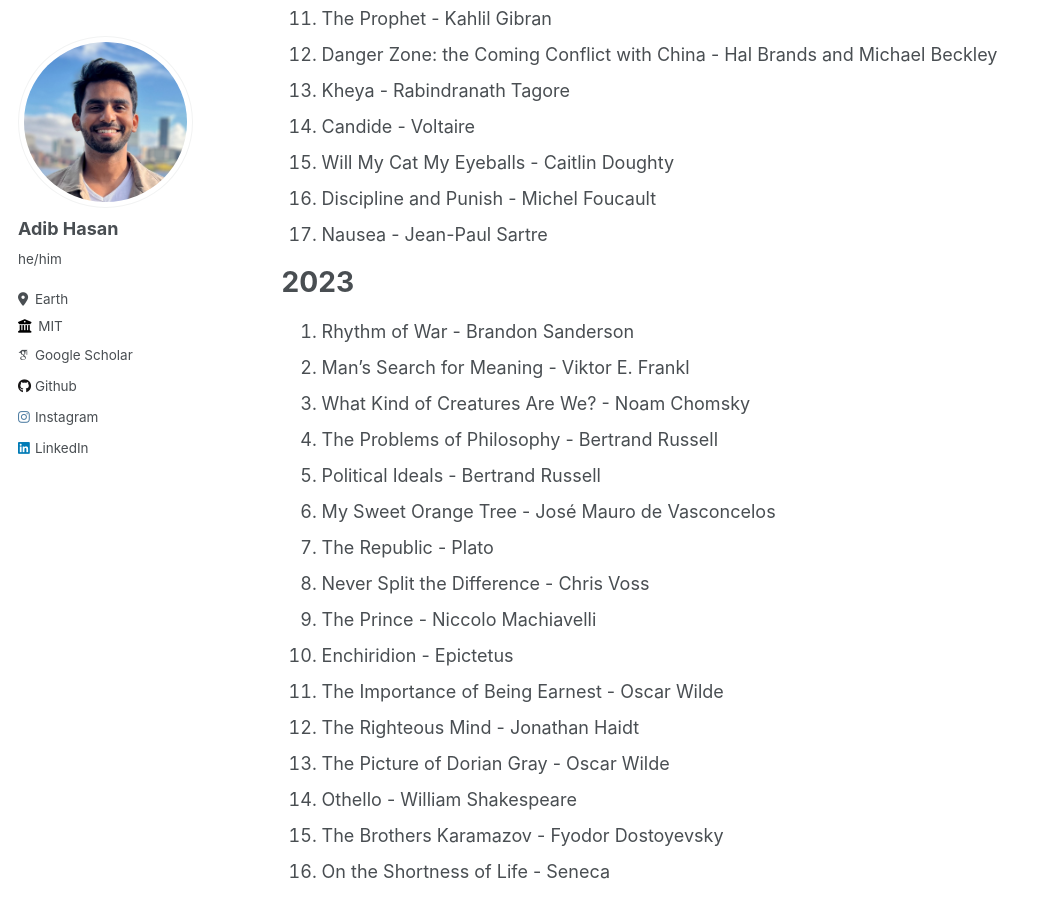
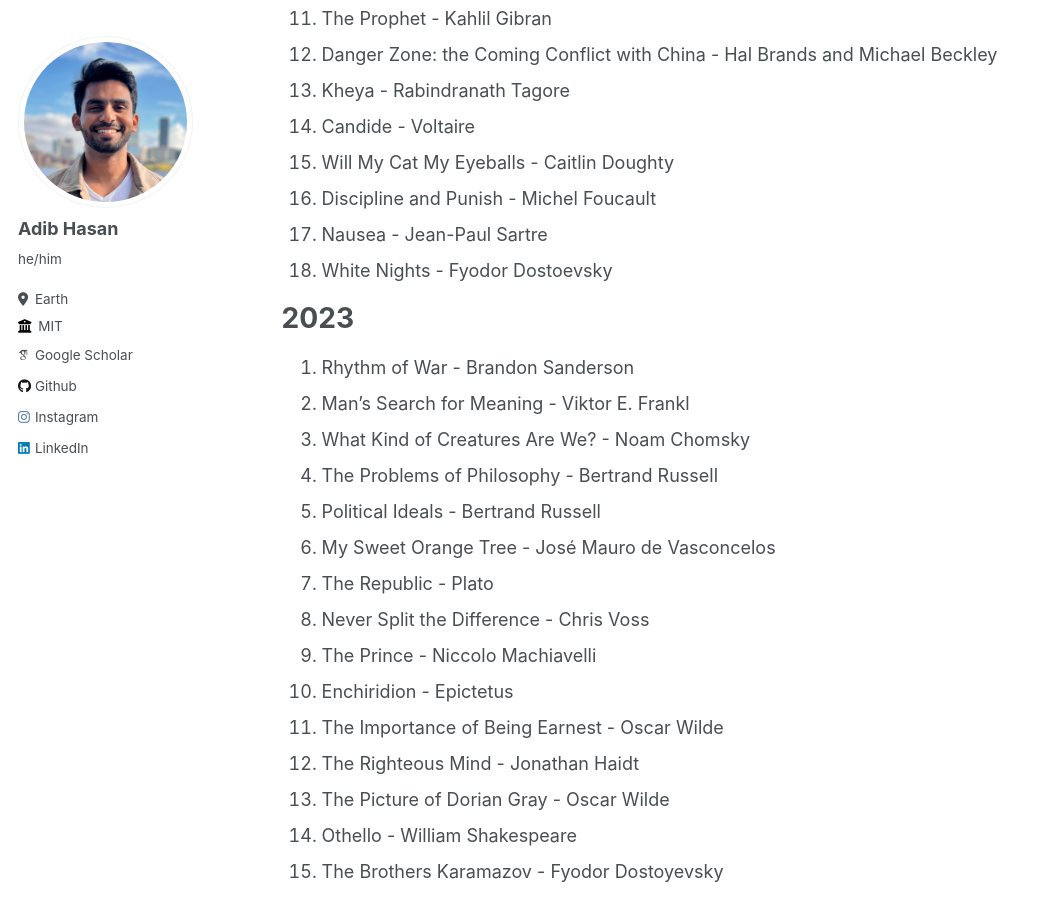
Before and after one commit to Neehan/neehan.github.io, a Jekyll site: the page built from _pages/reading.md, in a window 1280 px wide and 900 px high, scrolled down 644 px. Shown: the whole window, without its empty margins (0-1042 px from the left). Built offline with Jekyll 4.4.1, drawn with Linux system fonts in a browser that asks for light colours; some web fonts are replaced.

Commit message:
Update reading.md

```diff
--- a/_pages/reading.md
+++ b/_pages/reading.md
@@ -23,6 +23,7 @@ They say reading books is like taking your brain to the gym. I read so many that
 15. Will My Cat My Eyeballs - Caitlin Doughty
 16. Discipline and Punish - Michel Foucault
 17. Nausea - Jean-Paul Sartre
+18. White Nights - Fyodor Dostoevsky
 
 # 2023
 1. Rhythm of War - Brandon Sanderson
```
